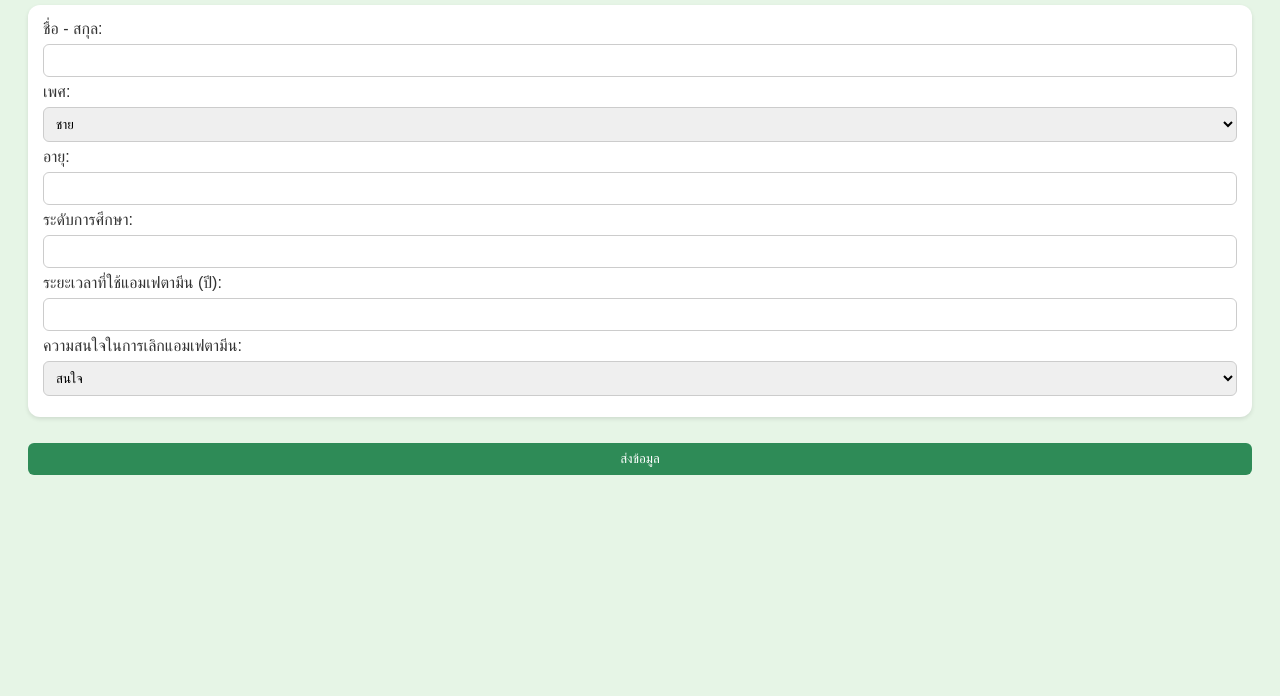
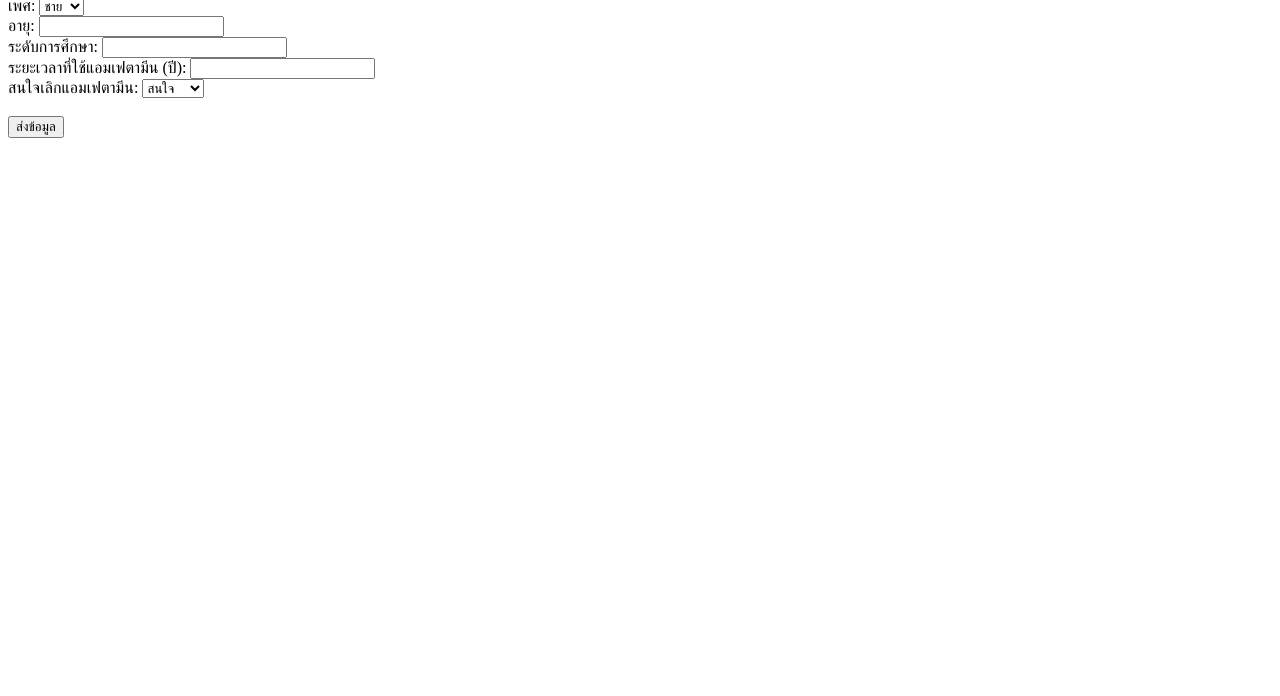
Before and after one commit to kattykat68/phipalangsuk-intak, a plain HTML site: page index.html in a window 1280 px wide. Shown: the part 104-800 px from the top of the page. Drawn offline with Linux system fonts and the light colour scheme.

Commit message:
Update index.html

```diff
--- a/index.html
+++ b/index.html
@@ -1,75 +1,29 @@
-
 <!DOCTYPE html>
 <html lang="th">
 <head>
-  <meta charset="UTF-8" />
-  <meta name="viewport" content="width=device-width, initial-scale=1.0"/>
-  <title>พี่พลังสุข - Intake Form</title>
-  <style>
-    body {
-      font-family: 'Arial', sans-serif;
-      background-color: #e6f5e6;
-      color: #333;
-      padding: 20px;
-    }
-    h1 {
-      color: #2e8b57;
-    }
-    .form-section {
-      background: #ffffff;
-      padding: 15px;
-      border-radius: 12px;
-      box-shadow: 0 2px 4px rgba(0,0,0,0.1);
-      margin-bottom: 20px;
-    }
-    input, select, button {
-      padding: 8px;
-      margin: 6px 0;
-      width: 100%;
-      box-sizing: border-box;
-      border-radius: 6px;
-      border: 1px solid #ccc;
-    }
-    button {
-      background-color: #2e8b57;
-      color: white;
-      border: none;
-      cursor: pointer;
-    }
-    button:hover {
-      background-color: #246b45;
-    }
-  </style>
+  <meta charset="UTF-8">
+  <title>พี่พลังสุข 💚 Intake Form</title>
+  <script src="form.js" defer></script>
 </head>
 <body>
-  <h1>พี่พลังสุข 💚 แบบประเมินเบื้องต้น</h1>
+  <h1>แบบฟอร์ม Intake</h1>
   <form id="intake-form">
-    <div class="form-section">
-      <label>ชื่อ - สกุล:</label>
-      <input type="text" name="name" required />
-
-      <label>เพศ:</label>
+    <label>ชื่อ - สกุล: <input type="text" name="name" required></label><br>
+    <label>เพศ:
       <select name="gender">
         <option value="ชาย">ชาย</option>
         <option value="หญิง">หญิง</option>
-        <option value="อื่นๆ">อื่นๆ</option>
       </select>
-
-      <label>อายุ:</label>
-      <input type="number" name="age" required />
-
-      <label>ระดับการศึกษา:</label>
-      <input type="text" name="education" />
-
-      <label>ระยะเวลาที่ใช้แอมเฟตามีน (ปี):</label>
-      <input type="number" name="duration_amp" step="0.1" />
-
-      <label>ความสนใจในการเลิกแอมเฟตามีน:</label>
+    </label><br>
+    <label>อายุ: <input type="number" name="age"></label><br>
+    <label>ระดับการศึกษา: <input type="text" name="education"></label><br>
+    <label>ระยะเวลาที่ใช้แอมเฟตามีน (ปี): <input type="number" name="duration_amp"></label><br>
+    <label>สนใจเลิกแอมเฟตามีน:
       <select name="interest_quit">
         <option value="สนใจ">สนใจ</option>
         <option value="ไม่สนใจ">ไม่สนใจ</option>
       </select>
-    </div>
+    </label><br><br>
     <button type="submit">ส่งข้อมูล</button>
   </form>
 </body>
```
